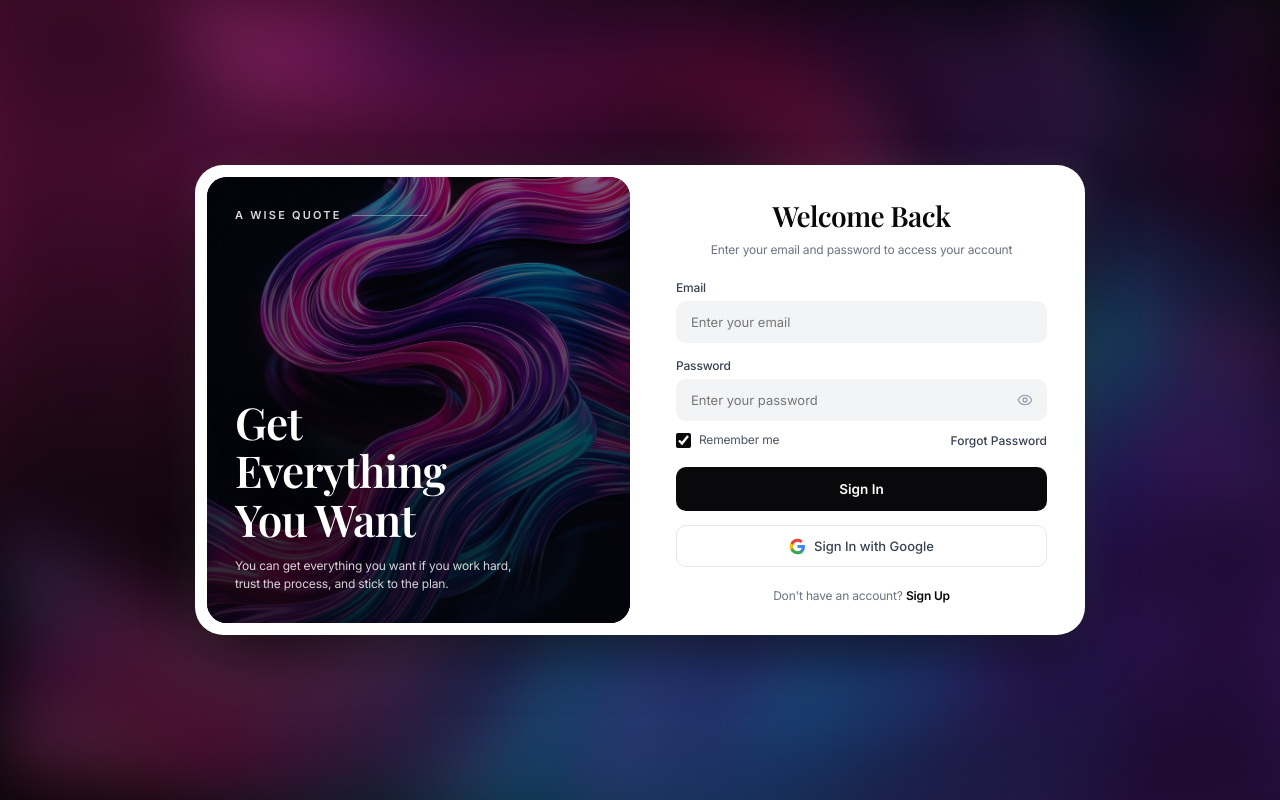
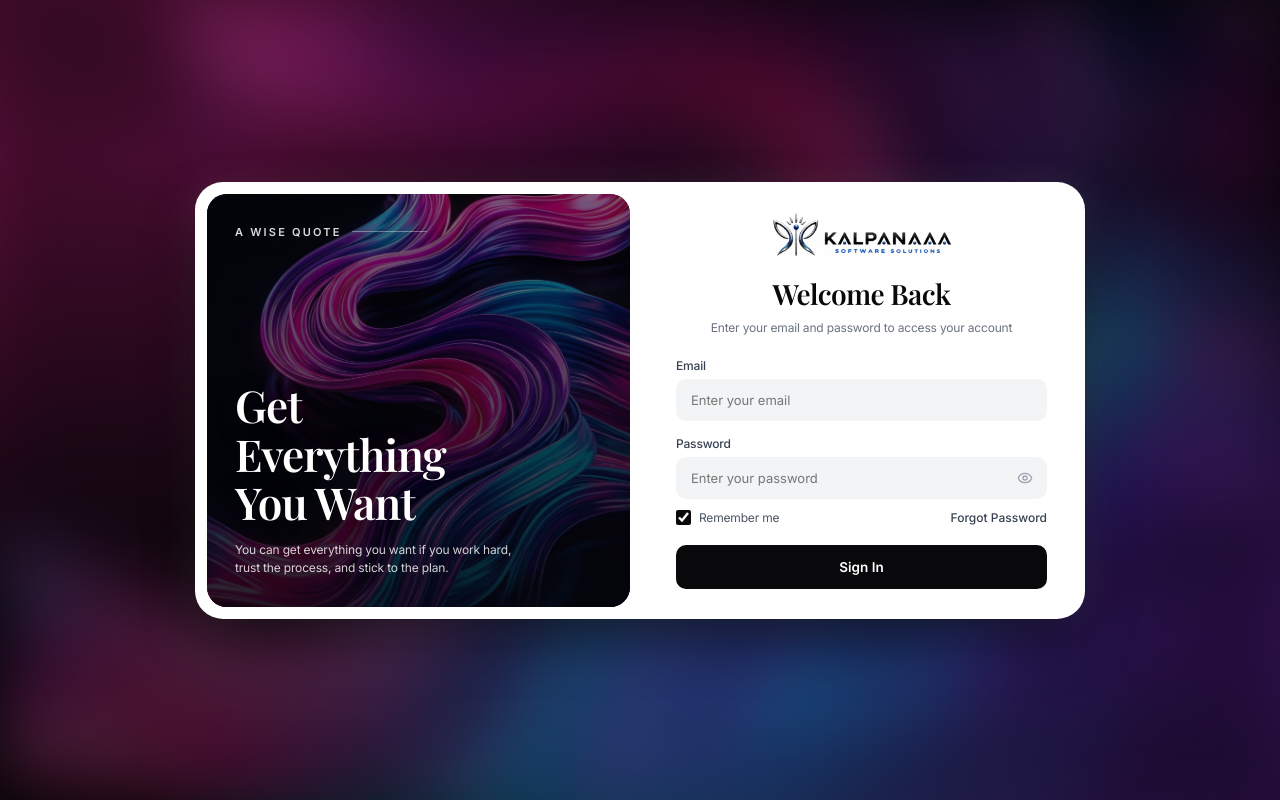
Before and after one commit to Grabit-Main/KSS-WORKMATE, a React (Vite) app in the folder frontend/: page /login in a window 1280 px wide. Built offline with nearby package versions, Linux system fonts and the light colour scheme; no server answers; a web font is replaced by a local one.

Commit message:
Add company logo above Welcome Back and remove Google sign in and signup footer

```diff
--- a/frontend/src/pages/LoginPage.jsx
+++ b/frontend/src/pages/LoginPage.jsx
@@ -273,6 +273,21 @@ const LoginPage = () => {
         }}>
 
 
+          {/* Company Logo */}
+          <img
+            src="/logo.webp"
+            alt="Company Logo"
+            style={{
+              maxWidth: '180px',
+              width: '100%',
+              maxHeight: '48px',
+              objectFit: 'contain',
+              margin: '0 auto 16px',
+              display: 'block',
+              filter: 'drop-shadow(0 2px 8px rgba(0,0,0,0.04))'
+            }}
+          />
+
           {/* Welcome Back Header */}
           <div style={{ textAlign: 'center', marginBottom: '20px' }}>
             <h2 style={{
@@ -502,54 +517,8 @@ const LoginPage = () => {
                 'Sign In'
               )}
             </button>
-
-            {/* Secondary CTA: Sign In with Google */}
-            <button
-              type="button"
-              style={{
-                width: '100%',
-                height: '42px',
-                backgroundColor: '#FFFFFF',
-                color: '#374151',
-                border: '1px solid #E5E7EB',
-                borderRadius: '10px',
-                fontSize: '13px',
-                fontWeight: 500,
-                cursor: 'pointer',
-                display: 'flex',
-                alignItems: 'center',
-                justifyContent: 'center',
-                gap: '8px',
-                transition: 'background-color 0.2s ease'
-              }}
-              onMouseEnter={(e) => e.currentTarget.style.backgroundColor = '#F9FAFB'}
-              onMouseLeave={(e) => e.currentTarget.style.backgroundColor = '#FFFFFF'}
-            >
-              <svg width="17" height="17" viewBox="0 0 24 24">
-                <path fill="#4285F4" d="M22.56 12.25c0-.78-.07-1.53-.2-2.25H12v4.26h5.92c-.26 1.37-1.04 2.53-2.21 3.31v2.77h3.57c2.08-1.92 3.28-4.74 3.28-8.09z" />
-                <path fill="#34A853" d="M12 23c2.97 0 5.46-.98 7.28-2.66l-3.57-2.77c-.98.66-2.23 1.06-3.71 1.06-2.86 0-5.29-1.93-6.16-4.53H2.18v2.84C3.99 20.53 7.7 23 12 23z" />
-                <path fill="#FBBC05" d="M5.84 14.09c-.22-.66-.35-1.36-.35-2.09s.13-1.43.35-2.09V7.06H2.18C1.43 8.55 1 10.22 1 12s.43 3.45 1.18 4.94l2.85-2.22.81-.63z" />
-                <path fill="#EA4335" d="M12 5.38c1.62 0 3.06.56 4.21 1.64l3.15-3.15C17.45 2.09 14.97 1 12 1 7.7 1 3.99 3.47 2.18 7.06l3.66 2.84c.87-2.6 3.3-4.52 6.16-4.52z" />
-              </svg>
-              Sign In with Google
-            </button>
           </form>
-
-          {/* Footer Text */}
-          <p style={{
-            textAlign: 'center',
-            fontSize: '12px',
-            color: '#6B7280',
-            marginTop: '20px',
-            marginBottom: 0
-          }}>
-            Don't have an account?{' '}
-            <span style={{ color: '#09090B', fontWeight: 600, cursor: 'pointer' }}>
-              Sign Up
-            </span>
-          </p>
         </div>
-
       </div>
 
       {/* FORGOT PASSWORD MODAL */}
```
